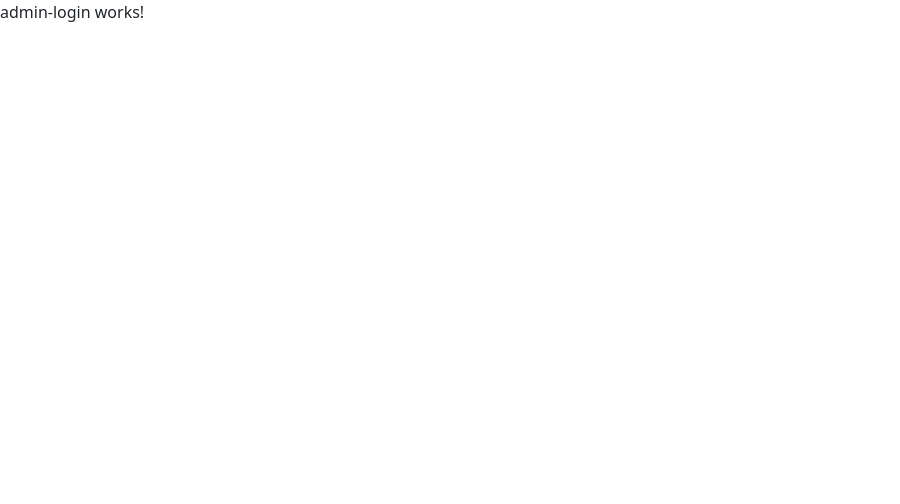
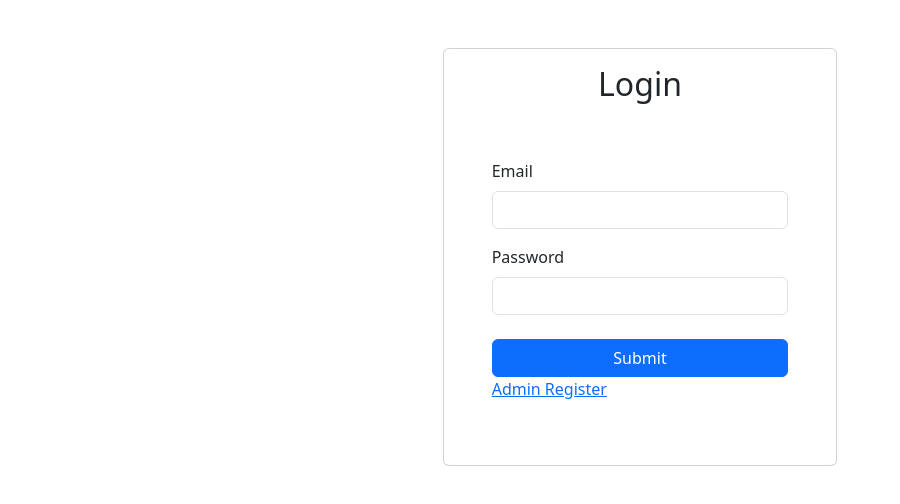
Before and after one commit to vickymayowa/Angular-Crown-Wealth-System, an Angular app in the folder Angular-test-code/: page /adminLogin in a window 1280 px wide. Shown: the top 504 px of the page, without its empty margins (0-900 px from the left). Built offline with nearby package versions, Linux system fonts and the light colour scheme.

Commit message:
Admin Register working fine

```diff
--- /dev/null
+++ b/Angular-test-code/src/app/admin-dashboard/admin-dashboard.component.html
@@ -0,0 +1 @@
+<p>admin-dashboard works!</p>
--- a/Angular-test-code/src/app/admin-login/admin-login.component.html
+++ b/Angular-test-code/src/app/admin-login/admin-login.component.html
@@ -1 +1,27 @@
-<p>admin-login works!</p>
+<div class="px-5 py-5">
+  <div class="card col-md-4 mx-auto">
+    <h2 class="text-center pt-3">Login</h2>
+    <div class="card-body p-5">
+      <div class="form-group mb-3">
+        <div class="form-group mb-3">
+          <label class="form-label">Email</label>
+          <input class="form-control" type="email" [(ngModel)]="email" />
+        </div>
+        <div class="form-group mb-3">
+          <label class="form-label">Password</label>
+          <input class="form-control" type="password" [(ngModel)]="password" />
+        </div>
+        <div class="d-grid">
+          <button class="btn btn-primary mt-2" (click)="onLogin()">
+            Submit
+          </button>
+        </div>
+        <div>
+          <p class="text-black">
+            <a href="/adminRegister" class="text-blue">Admin Register</a>
+          </p>
+        </div>
+      </div>
+    </div>
+  </div>
+</div>
--- a/Angular-test-code/src/app/admin-login/admin-login.component.ts
+++ b/Angular-test-code/src/app/admin-login/admin-login.component.ts
@@ -1,12 +1,50 @@
 import { Component } from '@angular/core';
+import { UserProfile } from '../models/user';
+import { Router, RouterLink } from '@angular/router';
+import { FormsModule } from '@angular/forms';
+import { CommonModule } from '@angular/common';
 
 @Component({
   selector: 'app-admin-login',
   standalone: true,
-  imports: [],
+  imports: [FormsModule, CommonModule, RouterLink],
   templateUrl: './admin-login.component.html',
-  styleUrl: './admin-login.component.css'
+  styleUrl: './admin-login.component.css',
 })
 export class AdminLoginComponent {
+  public email = '';
+  public password = '';
+  constructor(public route: Router) {}
+  users: UserProfile[] = [];
 
+  ngOnInit() {
+    if (localStorage['admins']) {
+      this.users = JSON.parse(localStorage['admins']);
+      console.log(this.users);
+    } else {
+      console.log('No user data found');
+    }
+  }
+  onLogin(): void {
+    const userData = localStorage['Students']
+      ? JSON.parse(localStorage['Students'])
+      : [];
+    console.log(userData);
+    if (!this.email || !this.password) {
+      alert('Please enter all fields');
+    } else {
+      let currentUser = this.users.find(
+        (student, index) =>
+          this.email == student.email && this.password == student.password
+      );
+      if (currentUser != undefined) {
+        // save logged in user to local storage
+        localStorage.setItem('LoggedUser', JSON.stringify(currentUser));
+        localStorage.setItem('isLoggedIn', 'true');
+        this.route.navigate(['dashboard']);
+      } else {
+        alert('Invalid Email or Password! Please try again.');
+      }
+    }
+  }
 }
--- a/Angular-test-code/src/app/admin-register/admin-register.component.html
+++ b/Angular-test-code/src/app/admin-register/admin-register.component.html
@@ -41,6 +41,11 @@
       <div class="d-grid">
         <button class="btn btn-primary" (click)="onSubmit()">Submit</button>
       </div>
+      <div>
+        <p class="text-black">
+          <a href="/adminLogin" class="text-blue">Admin Login</a>
+        </p>
+      </div>
     </div>
   </div>
 </div>
--- a/Angular-test-code/src/app/admin-register/admin-register.component.ts
+++ b/Angular-test-code/src/app/admin-register/admin-register.component.ts
@@ -2,12 +2,12 @@ import { Component } from '@angular/core';
 import { FormsModule } from '@angular/forms';
 import { UserProfile } from '../models/user';
 import { CommonModule } from '@angular/common';
-import { Router } from '@angular/router';
+import { Router, RouterLink } from '@angular/router';
 
 @Component({
   selector: 'app-admin-register',
   standalone: true,
-  imports: [FormsModule, CommonModule],
+  imports: [FormsModule, CommonModule, RouterLink],
   templateUrl: './admin-register.component.html',
   styleUrl: './admin-register.component.css',
 })
@@ -23,8 +23,8 @@ export class AdminRegisterComponent {
 
   users: UserProfile[] = [];
   ngOnInit() {
-    if (localStorage['users']) {
-      this.users = JSON.parse(localStorage['users']);
+    if (localStorage['admins']) {
+      this.users = JSON.parse(localStorage['admins']);
     }
   }
   onSubmit(): void {
@@ -39,7 +39,7 @@ export class AdminRegisterComponent {
       password: this.password,
     };
     this.users = [...this.users, user];
-    localStorage.setItem('users', JSON.stringify(this.users));
+    localStorage.setItem('admins', JSON.stringify(this.users));
     // this.route.navigate(['displayUser']);
   }
 }
--- a/Angular-test-code/src/app/landing-page/landing-page.component.html
+++ b/Angular-test-code/src/app/landing-page/landing-page.component.html
@@ -3,15 +3,29 @@
     <div class="logo">
       <a href="#">Crown Wealth</a>
     </div>
-    <ul class="nav-links">
+    <ul class="nav-links d-md-none d-lg-flex">
       <li><a href="#" class="text-blue">Home</a></li>
       <li><a href="#" class="text-blue">About</a></li>
-      <li><a href="#" class="text-blue">Our Parthers</a></li>
-      <li><a href="#" class="text-blue">Admin Login</a></li>
-      <li><a href="#" class="text-blue">User Login</a></li>
-      <li><a routerLink="/login" href="login" class="text-blue">Login</a></li>
+      <li><a href="#" class="text-blue">Our Partners</a></li>
+      <li>
+        <a href="/adminLogin" class="text-blue">Admin Login</a>
+      </li>
+      <li>
+        <a href="/userRegister" class="text-blue">User Register</a>
+      </li>
     </ul>
   </div>
 </nav>
-
-<!-- adminLogin -->
+<!--
+<div class="container mt-4 d-lg-none d-md-flex">
+  <div class="row">
+    <div class="col-md-6 offset-md-3">
+      <li>
+        <a href="/adminLogin" class="text-blue">Admin Login</a>
+      </li>
+      <li>
+        <a href="/userLogin" class="text-blue">User Login</a>
+      </li>
+    </div>
+  </div>
+</div> -->
```
Also changed, not shown: Angular-test-code/src/app/admin-dashboard/admin-dashboard.component.ts (added, +12 -0 lines), Angular-test-code/src/app/landing-page/landing-page.component.ts (+4 -5 lines), Angular-test-code/src/app/admin-dashboard/admin-dashboard.component.css (added), 1 other file (tests, documents, lock files or other folders).
